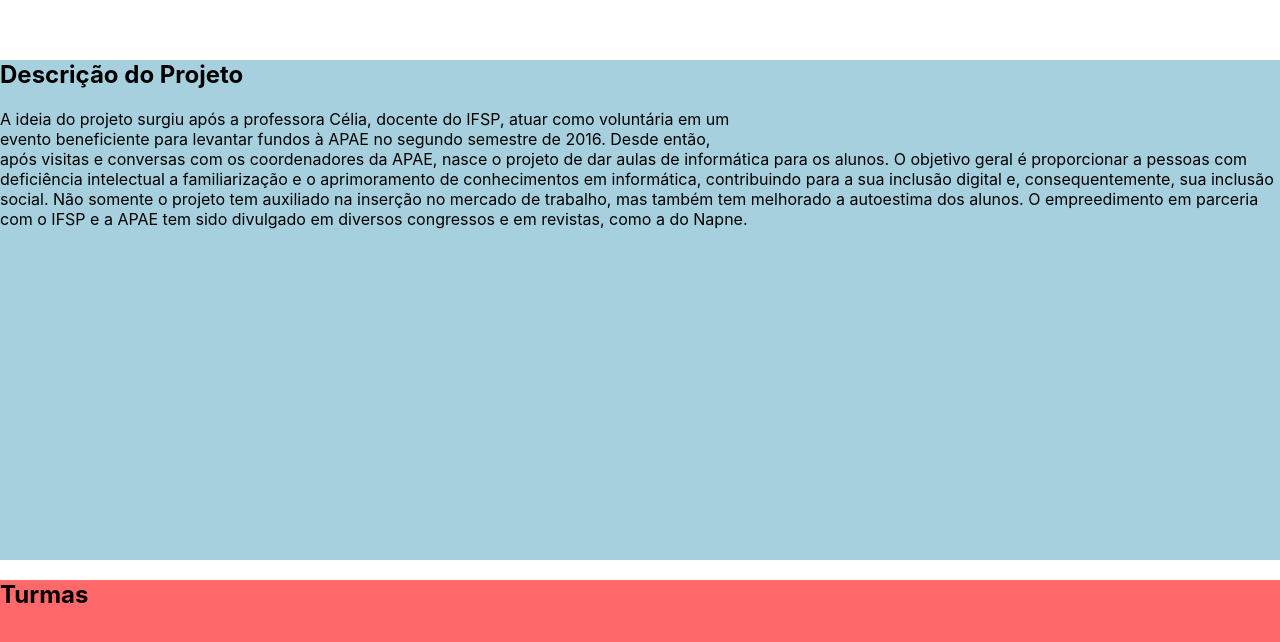
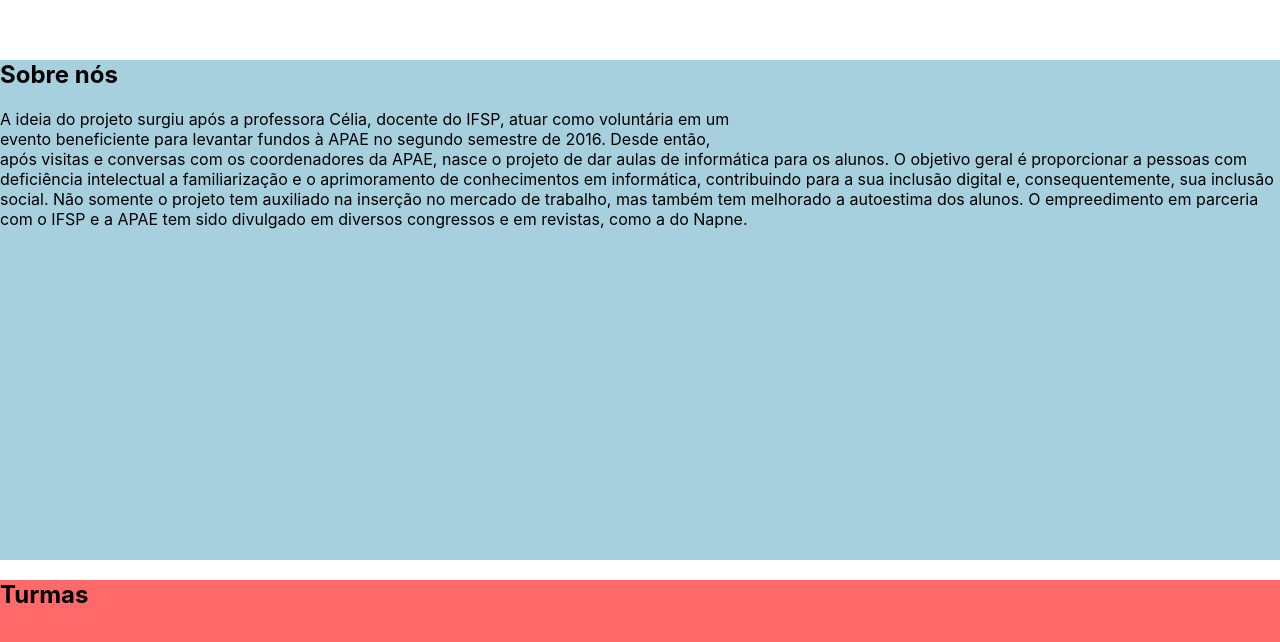
Before and after one commit to pet-ads/apae, a React (Create React App) app: page / in a window 1280 px wide. Shown: the part 1029-1671 px from the top of the page. Built offline with nearby package versions, Linux system fonts and the light colour scheme.

Commit message:
Update projeto.js

```diff
--- a/src/paginas/1-Projeto/projeto.js
+++ b/src/paginas/1-Projeto/projeto.js
@@ -3,7 +3,7 @@ import "./projeto.css"
 export default function Projeto(){
     return(
         <section className="projeto-container">
-            <h1>Descrição do Projeto</h1>
+            <h1>Sobre nós</h1>
             <p>A ideia do projeto surgiu após a professora Célia, docente do IFSP, atuar como voluntária em um evento beneficiente para levantar fundos à APAE no segundo semestre de 2016. Desde então, após visitas e conversas com os coordenadores da APAE, nasce o projeto de dar aulas de informática para os alunos. O objetivo geral é proporcionar a pessoas com deficiência intelectual a familiarização e o aprimoramento de conhecimentos em informática, contribuindo para a sua inclusão digital e, consequentemente, sua inclusão social. Não somente o projeto tem auxiliado na inserção no mercado de trabalho, mas também tem melhorado a autoestima dos alunos. O empreedimento em parceria com o IFSP e a APAE tem sido divulgado em diversos congressos e em revistas, como a do Napne.</p>
         </section>
     )
```
